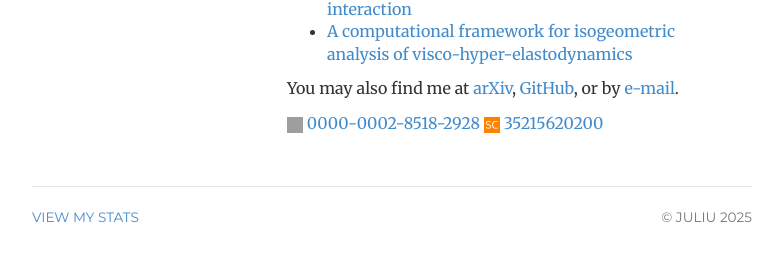
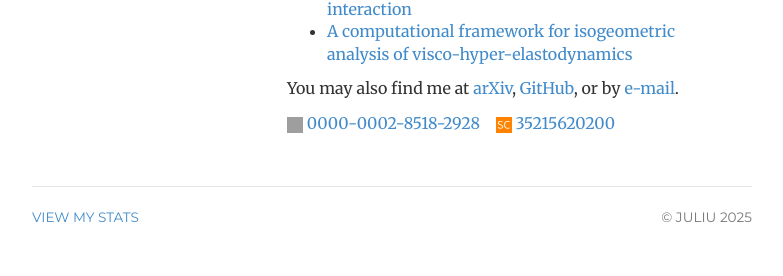
Before and after one commit to ju-liu/ju-liu.github.io, a Jekyll site: the page built from index.html, in a window 1280 px wide. Shown: the part 748-1024 px from the top of the page, without its empty margins (248-1031 px from the left). Built offline with Jekyll 4.4.1, drawn with Linux system fonts in a browser that asks for light colours; nearby versions of some CDN libraries; library files that are not in the unit come from our copies; comment, search, counter and statistics services are not loaded; grey boxes are pictures that could not be loaded.

Commit message:
Update index.html

```diff
--- a/index.html
+++ b/index.html
@@ -43,11 +43,10 @@ description: Ju Liu, Assistant Professor at SUSTech, focusing on computational s
 
     <p><a href="https://orcid.org/0000-0002-8518-2928"><img alt="ORCID logo"
       src="https://info.orcid.org/wp-content/uploads/2019/11/orcid_16x16.png"
-      width="16" height="16"/> 0000-0002-8518-2928</a>
+      width="16" height="16"/> 0000-0002-8518-2928</a> &ensp;
 
 	   <a href="https://www.scopus.com/authid/detail.uri?authorId=35215620200"><img alt="Scopus logo"
-      src="/img/scopus-logo.png"
-      width="16" height="16"/> 35215620200</a>
+      src="/img/scopus-logo.png" width="16" height="16"/> 35215620200</a>
 	</p>
 
     <!--
```
